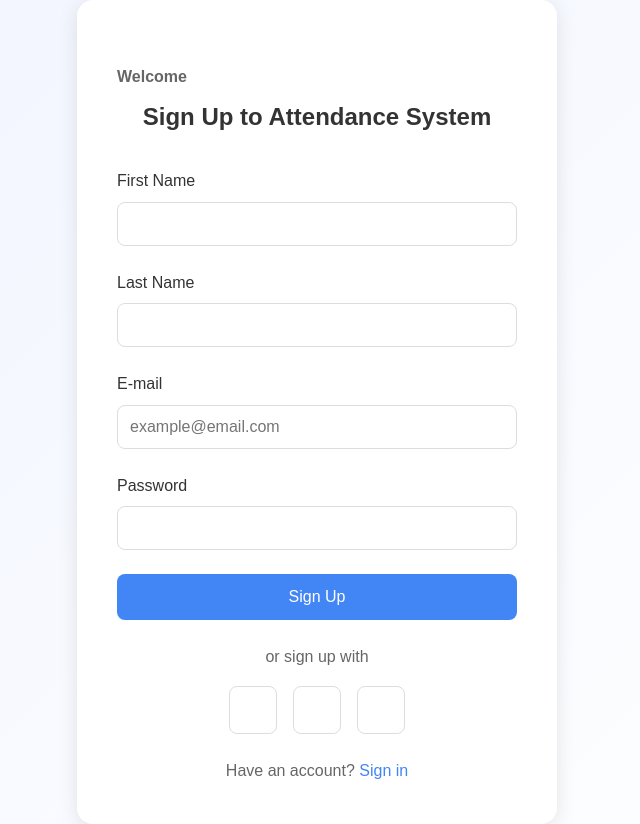
After one commit to MohammedZaid-AI/Student-Attendance-management-System-MYSQL, a Flask app: page /signup in a window 1280 px wide. The commit adds this page. Shown: the whole page, without its empty margins (323-963 px from the left). Run offline with Flask 3, Linux system fonts and the light colour scheme.

Commit message:
Code from replit

```diff
--- a/app.py
+++ b/app.py
@@ -1,11 +1,17 @@
-from flask import Flask, render_template, request, jsonify
+from flask import Flask, render_template, request, jsonify, redirect, url_for, flash
 import mysql.connector
 from datetime import datetime
 import smtplib
 from email.mime.text import MIMEText
 import requests
+from werkzeug.security import generate_password_hash, check_password_hash
+from flask_login import LoginManager, UserMixin, login_user, login_required, logout_user, current_user
 
 app = Flask(__name__)
+app.config['SECRET_KEY'] = 'your-secret-key'  # Change this to a secure secret key
+login_manager = LoginManager()
+login_manager.init_app(app)
+login_manager.login_view = 'login'
 
 # Database configuration
 db_config = {
@@ -39,7 +45,9 @@ def send_email(email, message):
         print(f"Error sending email: {e}")
         return False
 
+# Only one index route with login required
 @app.route('/')
+@login_required
 def index():
     return render_template('index.html')
 
@@ -87,7 +95,6 @@ def mark_attendance():
             conn.close()
 
 @app.route('/get_students')
-
 def get_students():
     try:
         conn = mysql.connector.connect(**db_config)
@@ -105,5 +112,138 @@ def get_students():
             cursor.close()
             conn.close()
 
+class Teacher(UserMixin):
+    def __init__(self, id, email, first_name, last_name):
+        self.id = id
+        self.email = email
+        self.first_name = first_name
+        self.last_name = last_name
+
+@login_manager.user_loader
+def load_user(user_id):
+    conn = mysql.connector.connect(**db_config)
+    cursor = conn.cursor(dictionary=True)
+    cursor.execute("SELECT * FROM teachers WHERE teacher_id = %s", (user_id,))
+    user_data = cursor.fetchone()
+    cursor.close()
+    conn.close()
+
+    if user_data:
+        return Teacher(
+            id=user_data['teacher_id'],
+            email=user_data['email'],
+            first_name=user_data['first_name'],
+            last_name=user_data['last_name']
+        )
+    return None
+
+@app.route('/login', methods=['GET', 'POST'])
+def login():
+    if request.method == 'POST':
+        email = request.form['email']
+        password = request.form['password']
+
+        conn = mysql.connector.connect(**db_config)
+        cursor = conn.cursor(dictionary=True)
+        cursor.execute("SELECT * FROM teachers WHERE email = %s", (email,))
+        user_data = cursor.fetchone()
+
+        if user_data and check_password_hash(user_data['password'], password):
+            # Update last login time
+            current_time = datetime.now()
+            cursor.execute("""
+                UPDATE teachers
+                SET last_login = %s
+                WHERE teacher_id = %s
+            """, (current_time, user_data['teacher_id']))
+
+            # Record login in history table
+            cursor.execute("""
+                INSERT INTO teacher_logins (teacher_id)
+                VALUES (%s)
+            """, (user_data['teacher_id'],))
+
+            conn.commit()
+
+            user = Teacher(
+                id=user_data['teacher_id'],
+                email=user_data['email'],
+                first_name=user_data['first_name'],
+                last_name=user_data['last_name']
+            )
+            login_user(user)
+            return redirect(url_for('index'))
+
+        flash('Invalid email or password')
+        cursor.close()
+        conn.close()
+    return render_template('login.html')
+
+@app.route('/logout')
+@login_required
+def logout():
+    logout_user()
+    return redirect(url_for('login'))
+
+@app.route('/signup', methods=['GET', 'POST'])
+def signup():
+    if request.method == 'POST':
+        # Get form data
+        email = request.form['email']
+        password = request.form['password']
+        first_name = request.form['first_name']
+        last_name = request.form['last_name']
+
+        # Hash the password
+        hashed_password = generate_password_hash(password)
+
+        try:
+            # Connect to database
+            conn = mysql.connector.connect(**db_config)
+            cursor = conn.cursor(dictionary=True)
+
+            # Check if email already exists
+            cursor.execute("SELECT * FROM teachers WHERE email = %s", (email,))
+            existing_user = cursor.fetchone()
+
+            if existing_user:
+                flash('Email already registered. Please use a different email.')
+                return render_template('signup.html')
+
+            # Insert new teacher
+            cursor.execute("""
+                INSERT INTO teachers (email, password, first_name, last_name)
+                VALUES (%s, %s, %s, %s)
+            """, (email, hashed_password, first_name, last_name))
+
+            # Get the new teacher's ID
+            teacher_id = cursor.lastrowid
+
+            # Commit changes
+            conn.commit()
+
+            # Create user object and log in
+            user = Teacher(
+                id=teacher_id,
+                email=email,
+                first_name=first_name,
+                last_name=last_name
+            )
+            login_user(user)
+
+            # Redirect to index page
+            return redirect(url_for('index'))
+
+        except Exception as e:
+            flash(f'Error creating account: {str(e)}')
+            return render_template('signup.html')
+        finally:
+            if conn.is_connected():
+                cursor.close()
+                conn.close()
+
+    # GET request - show signup form
+    return render_template('signup.html')
+
 if __name__ == '__main__':
     app.run(debug=True)
--- a/static/css/style.css
+++ b/static/css/style.css
@@ -168,3 +168,136 @@ tr:hover {
 .marked-absent {
     background-color: #ffebee;
 }
+
+
+/* Login page styles */
+.login-container {
+    display: flex;
+    min-height: 100vh;
+    background: linear-gradient(135deg, #f0f4ff 0%, #ffffff 100%);
+}
+
+.login-box {
+    width: 100%;
+    max-width: 480px;
+    margin: auto;
+    padding: 40px;
+    background: white;
+    border-radius: 16px;
+    box-shadow: 0 4px 20px rgba(0, 0, 0, 0.1);
+}
+
+.logo {
+    text-align: center;
+    margin-bottom: 24px;
+}
+
+.logo img {
+    height: 40px;
+}
+
+.login-box h2 {
+    color: #666;
+    font-size: 16px;
+    margin-bottom: 8px;
+}
+
+.login-box h1 {
+    font-size: 24px;
+    margin-bottom: 32px;
+}
+
+.form-group {
+    margin-bottom: 24px;
+}
+
+.form-group label {
+    display: block;
+    margin-bottom: 8px;
+    color: #333;
+    font-weight: 500;
+}
+
+.form-group input {
+    width: 100%;
+    padding: 12px;
+    border: 1px solid #ddd;
+    border-radius: 8px;
+    font-size: 16px;
+}
+
+.password-input {
+    position: relative;
+}
+
+.toggle-password {
+    position: absolute;
+    right: 12px;
+    top: 50%;
+    transform: translateY(-50%);
+    background: none;
+    border: none;
+    cursor: pointer;
+}
+
+.toggle-password img {
+    width: 24px;
+    opacity: 0.5;
+}
+
+.sign-up-btn {
+    width: 100%;
+    padding: 14px;
+    background: #4285f4;
+    color: white;
+    border: none;
+    border-radius: 8px;
+    font-size: 16px;
+    font-weight: 500;
+    cursor: pointer;
+    margin-bottom: 24px;
+}
+
+.social-login {
+    text-align: center;
+}
+
+.social-login p {
+    color: #666;
+    margin-bottom: 16px;
+}
+
+.social-buttons {
+    display: flex;
+    gap: 16px;
+    justify-content: center;
+}
+
+.social-btn {
+    width: 48px;
+    height: 48px;
+    border: 1px solid #ddd;
+    border-radius: 8px;
+    background: white;
+    cursor: pointer;
+    display: flex;
+    align-items: center;
+    justify-content: center;
+}
+
+.social-btn img {
+    width: 24px;
+    height: 24px;
+}
+
+.login-link {
+    text-align: center;
+    margin-top: 24px;
+    color: #666;
+}
+
+.login-link a {
+    color: #4285f4;
+    text-decoration: none;
+    font-weight: 500;
+}
--- /dev/null
+++ b/templates/signup.html
@@ -0,0 +1,86 @@
+<!DOCTYPE html>
+<html lang="en">
+<head>
+    <meta charset="UTF-8">
+    <meta name="viewport" content="width=device-width, initial-scale=1.0">
+    <title>Attendance System - Teacher Sign Up</title>
+    <link rel="stylesheet" href="{{ url_for('static', filename='css/style.css') }}">
+</head>
+<body>
+    <div class="login-container">
+        <div class="login-box">
+            <div class="logo">
+
+            </div>
+            <h2>Welcome</h2>
+            <h1>Sign Up to Attendance System</h1>
+
+            {% with messages = get_flashed_messages() %}
+                {% if messages %}
+                    <div class="alert alert-danger">
+                        {{ messages[0] }}
+                    </div>
+                {% endif %}
+            {% endwith %}
+
+            <form action="{{ url_for('signup') }}" method="POST" class="login-form">
+                <div class="form-group">
+                    <label for="first_name">First Name</label>
+                    <input type="text" id="first_name" name="first_name" required>
+                </div>
+
+                <div class="form-group">
+                    <label for="last_name">Last Name</label>
+                    <input type="text" id="last_name" name="last_name" required>
+                </div>
+
+                <div class="form-group">
+                    <label for="email">E-mail</label>
+                    <input type="email" id="email" name="email" placeholder="example@email.com" required>
+                </div>
+
+                <div class="form-group">
+                    <label for="password">Password</label>
+                    <div class="password-input">
+                        <input type="password" id="password" name="password" required>
+                        <button type="button" class="toggle-password">
+
+                        </button>
+                    </div>
+                </div>
+
+                <button type="submit" class="sign-up-btn">Sign Up</button>
+
+                <div class="social-login">
+                    <p>or sign up with</p>
+                    <div class="social-buttons">
+                        <button type="button" class="social-btn facebook">
+
+                        </button>
+                        <button type="button" class="social-btn google">
+
+                        </button>
+                        <button type="button" class="social-btn apple">
+
+                        </button>
+                    </div>
+                </div>
+            </form>
+
+            <p class="login-link">Have an account? <a href="{{ url_for('login') }}">Sign in</a></p>
+        </div>
+    </div>
+
+    <script>
+        document.addEventListener('DOMContentLoaded', function() {
+            const togglePassword = document.querySelector('.toggle-password');
+            const passwordInput = document.querySelector('#password');
+
+            togglePassword.addEventListener('click', function() {
+                const type = passwordInput.getAttribute('type') === 'password' ? 'text' : 'password';
+                passwordInput.setAttribute('type', type);
+            });
+        });
+    </script>
+</body>
+</html>
```
Also changed, not shown: database.sql (+16 -0 lines), templates/login.html (added, +76 -0 lines).
